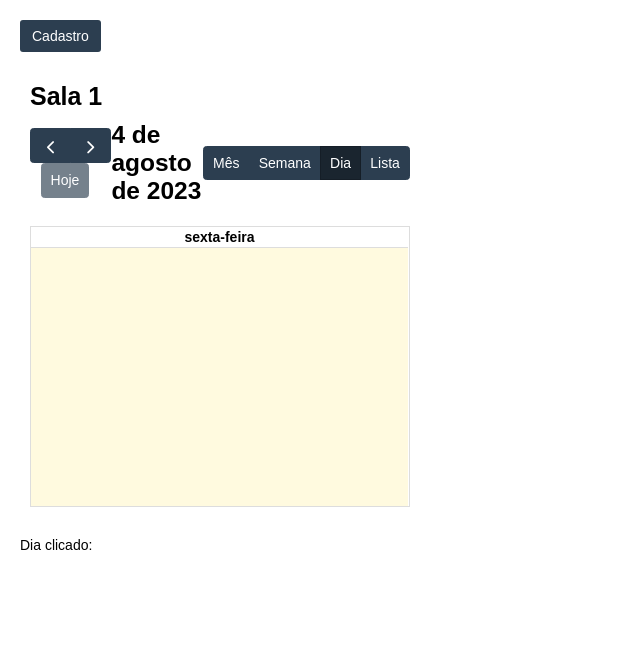
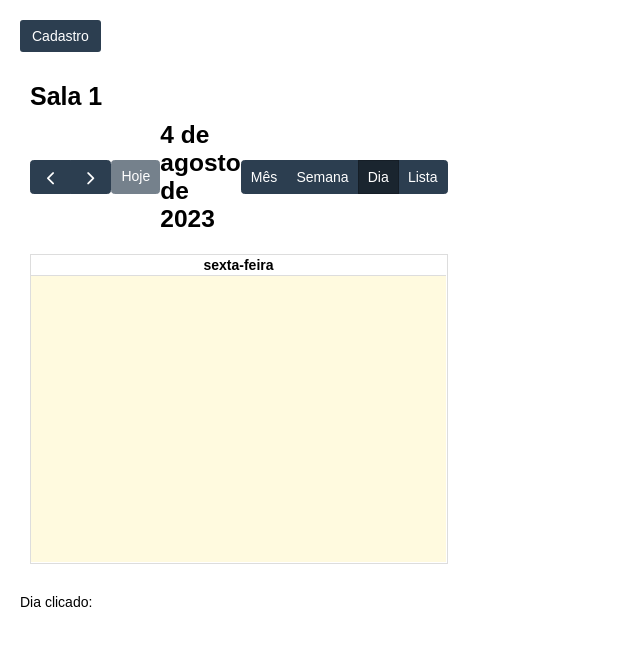
Before and after one commit to Davijluna/fullcalendar-molde, a plain HTML site: page index.html in a window 1280 px wide. Shown: the whole page, without its empty margins (0-640 px from the left). Drawn offline with nearby package versions, Linux system fonts and the light colour scheme; no server answers.

Commit message:
style: alinhando botões do cabeçalho / retirando margin do botão 'hoje'.

```diff
--- a/style.css
+++ b/style.css
@@ -10,6 +10,17 @@ body {
  /* #fc-dom-1, #fc-dom-4, #fc-dom-7 {
   font-size: 15px;
 } */
+
+/* CABEÇALHO CALENDÁRIO */
+.fc-toolbar-chunk{
+  display: flex;
+  flex-direction: row;
+}
+
+.fc-direction-ltr .fc-toolbar > * > :not(:first-child){
+  margin-left: 0;
+}
+/* ///// */
 
 .fc-button {
   display: inline-block;
```
